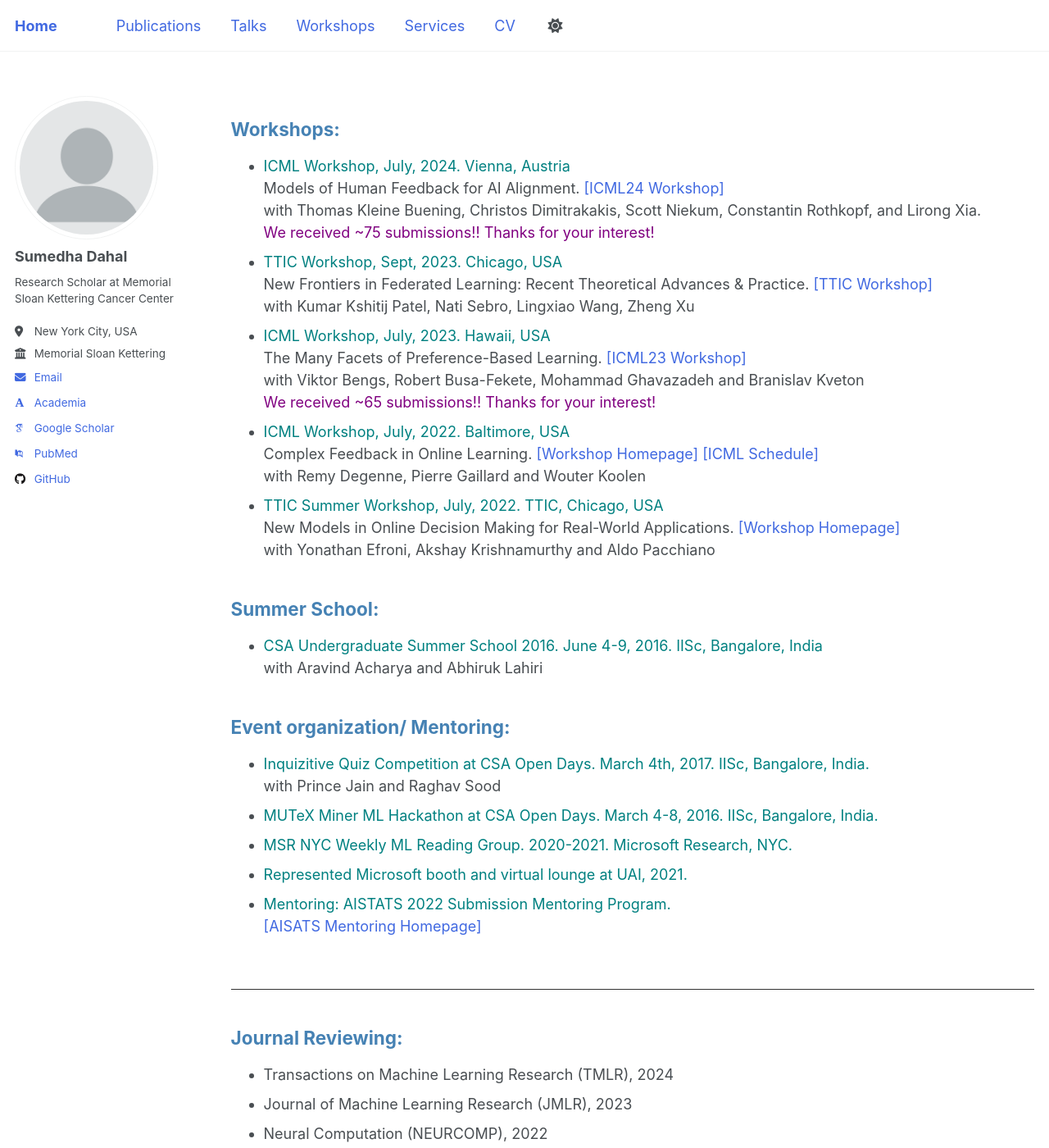
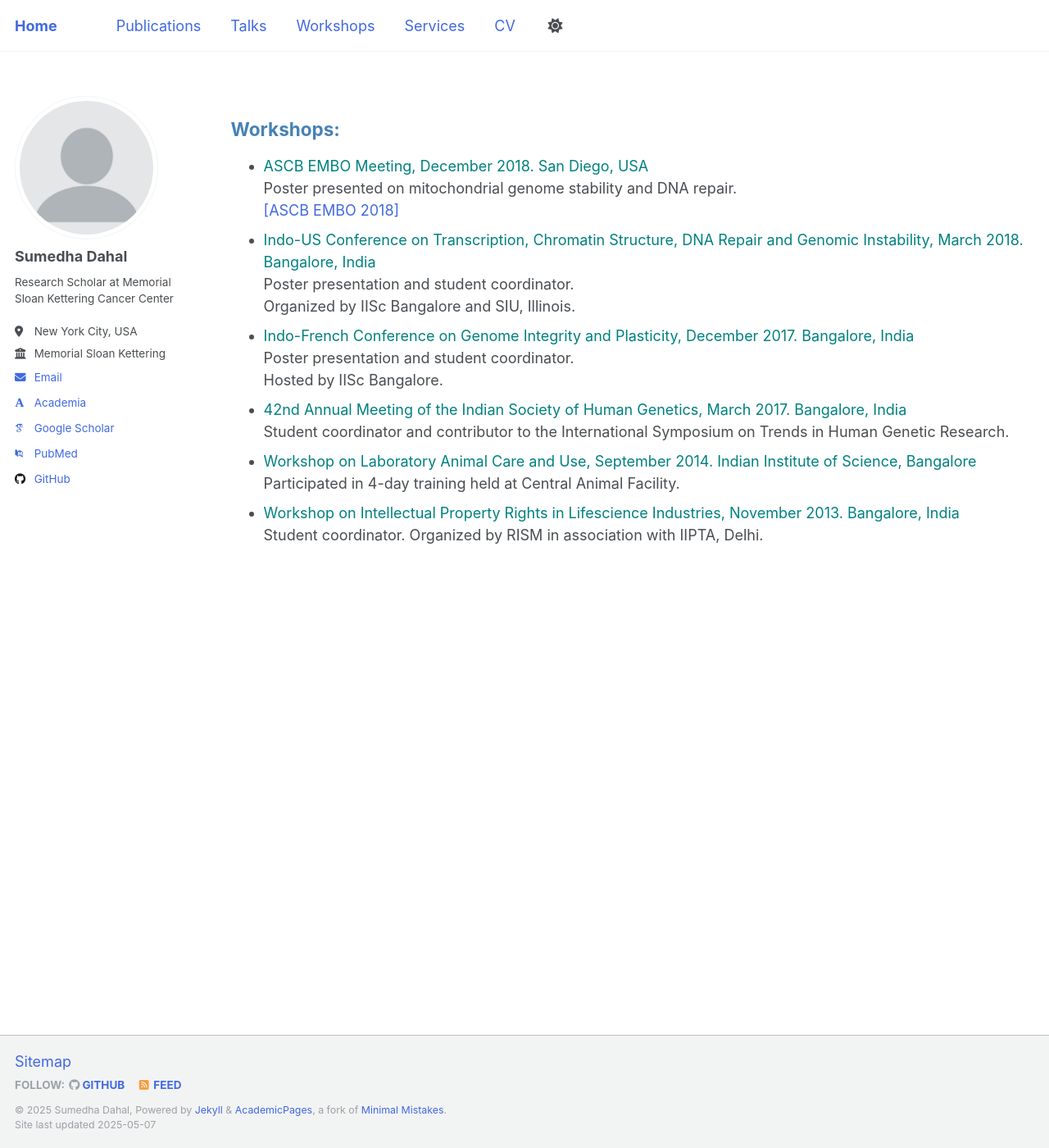
Before and after one commit to Sumu54/Sumu54.github.io, a Jekyll site: the page built from _pages/workshops.md, in a window 1280 px wide and 1400 px high. Shown: the whole window at 82% size. Built offline with Jekyll 4.4.1, drawn with Linux system fonts in a browser that asks for light colours; some web fonts are replaced; some of the changed text lies outside the part shown.

Commit message:
Update workshops.md

```diff
--- a/_pages/workshops.md
+++ b/_pages/workshops.md
@@ -40,95 +40,35 @@ a:active {
 
 <ul style="margin:1;padding:1">
 
- <li> <font color="#008080">ICML Workshop, July, 2024. Vienna, Austria</font>
-  <br> Models of Human Feedback for AI Alignment.  <a href="https://sites.google.com/view/mhf-icml2024" target="_blank" LINK="red"> [ICML24 Workshop] </a>
-  <br>  with Thomas Kleine Buening, Christos Dimitrakakis, Scott Niekum, Constantin Rothkopf, and Lirong Xia.
-  <br> <font color="#800080">We received ~75 submissions!! Thanks for your interest!</font>
-  <!-- <br> <font color="#800080">CFP out now! Please submit your work: </font> <a href="https://sites.google.com/view/mhf-icml2024/call-for-papers?authuser=0" target="_blank" LINK="red">[here]</a>. -->
+ <li> <font color="#008080">ASCB EMBO Meeting, December 2018. San Diego, USA</font>
+  <br> Poster presented on mitochondrial genome stability and DNA repair.
+  <br> <a href="https://www.ascb.org/event/2018ascbembo/" target="_blank" LINK="red">[ASCB EMBO 2018]</a>
   </li>
 
-  <li> <font color="#008080">TTIC Workshop, Sept, 2023. Chicago, USA</font>
-  <br> New Frontiers in Federated Learning: Recent Theoretical Advances & Practice.  <a href="https://sites.google.com/view/tticfl-summerworkshop2023/home?authuser=0" LINK="red"> [TTIC Workshop] </a>
-  <br>  with Kumar Kshitij Patel, Nati Sebro, Lingxiao Wang, Zheng Xu
+ <li> <font color="#008080">Indo-US Conference on Transcription, Chromatin Structure, DNA Repair and Genomic Instability, March 2018. Bangalore, India</font>
+  <br> Poster presentation and student coordinator.
+  <br> Organized by IISc Bangalore and SIU, Illinois.
   </li>
 
-  <li> <font color="#008080">ICML Workshop, July, 2023. Hawaii, USA</font>
-  <br> The Many Facets of Preference-Based Learning.  <a href="https://sites.google.com/view/mfpl-icml-2023" target="_blank" LINK="red"> [ICML23 Workshop] </a>
-  <br>  with Viktor Bengs, Robert Busa-Fekete, Mohammad Ghavazadeh and Branislav Kveton
-  <br> <font color="#800080">We received ~65 submissions!! Thanks for your interest!</font>
+ <li> <font color="#008080">Indo-French Conference on Genome Integrity and Plasticity, December 2017. Bangalore, India</font>
+  <br> Poster presentation and student coordinator.
+  <br> Hosted by IISc Bangalore.
   </li>
 
-  <li> <font color="#008080">ICML Workshop, July, 2022. Baltimore, USA</font>
-   <br>Complex Feedback in Online Learning.  <a href="https://cfol-workshop.github.io/" target="_blank" LINK="red"> [Workshop Homepage] </a> <a href="https://icml.cc/Conferences/2022/Schedule?showEvent=13466" target="_blank" LINK="red"> [ICML Schedule]</a>
-  <br>  with Remy Degenne, Pierre Gaillard and Wouter Koolen
-  <!-- <br> <b><font color="#800080">Submit your best work!</font></b> -->
+ <li> <font color="#008080">42nd Annual Meeting of the Indian Society of Human Genetics, March 2017. Bangalore, India</font>
+  <br> Student coordinator and contributor to the International Symposium on Trends in Human Genetic Research.
   </li>
 
-   <li> <font color="#008080">TTIC Summer Workshop, July, 2022. TTIC, Chicago, USA</font>
-   <br>New Models in Online Decision Making for Real-World Applications.  <a href="https://sites.google.com/view/new-ml-model/home" target="_blank" LINK="red"> [Workshop Homepage] </a>
-  <br>  with Yonathan Efroni, Akshay Krishnamurthy and Aldo Pacchiano
-  <!-- <br> <b><font color="#800080">Submit your posters! Call for Open Problems!</font></b> -->
+ <li> <font color="#008080">Workshop on Laboratory Animal Care and Use, September 2014. Indian Institute of Science, Bangalore</font>
+  <br> Participated in 4-day training held at Central Animal Facility.
   </li>
+
+ <li> <font color="#008080">Workshop on Intellectual Property Rights in Lifescience Industries, November 2013. Bangalore, India</font>
+  <br> Student coordinator. Organized by RISM in association with IIPTA, Delhi.
+  </li>
+
 </ul>
 
-<h2 style="color:SteelBlue;" vspace="0px;">Summer School:</h2>
-<ul style="margin:1;padding:1">
-   <li> <font color="#008080"> CSA Undergraduate Summer School 2016. June 4-9, 2016. IISc, Bangalore, India</font>
-   <br>  with Aravind Acharya and Abhiruk Lahiri</li>
-</ul>
-
-<h2 style="color:SteelBlue;" vspace="0px;">Event organization/ Mentoring:</h2>
-<ul style="margin:1;padding:1">
-   <li> <font color="#008080"> Inquizitive Quiz Competition at CSA Open Days. March 4th, 2017. IISc, Bangalore, India. </font>
-   <br>  with Prince Jain and Raghav Sood</li>
-   <li> <font color="#008080"> MUTeX Miner ML Hackathon at CSA Open Days. March 4-8, 2016. IISc, Bangalore, India. </font></li>
-   <li> <font color="#008080"> MSR NYC Weekly ML Reading Group. 2020-2021. Microsoft Research, NYC. </font></li>
-   <li> <font color="#008080"> Represented Microsoft booth and virtual lounge at UAI, 2021.</font></li>
-   <li> <font color="#008080"> Mentoring: AISTATS 2022 Submission Mentoring Program. </font>
-   <br> <a href="http://aistats.org/aistats2022/mentorship.html" target="_blank" LINK="red"> [AISATS Mentoring Homepage]</a></li>
-</ul>
-
- <!--    <li> <font color="#008080"> MSR, NYC ML Weekly Reading Group Meeting. Aug 2020-July 2021.</li> -->
-<br>
-<hr style="height:1px;border:none;color:#333;background-color:#333;" />
-<h2 style="color:SteelBlue;" vspace="0px;">Journal Reviewing:</h2>
-
-<ul style="margin:1;padding:1">
-  <li>Transactions on Machine Learning Research (TMLR), 2024</li>
-  <li>Journal of Machine Learning Research (JMLR), 2023</li>
-  <li>Neural Computation (NEURCOMP), 2022</li>
-  <li>Journal of Machine Learning Research (JMLR), 2021</li>
-  <li>Information Processing Letters, ScienceDirect, 2023</li>
-  <li>Machine Learning (MACH) Journal, 2022 </li>
-</ul>
-
-<hr style="height:1px;border:none;color:#333;background-color:#333;" />
-<h2 style="color:SteelBlue;" vspace="0px;">Conference Area Chair:</h2>
-
-<ul style="margin:1;padding:1">
-  <li>Neural Information Processing Systems (NeurIPS): <font color="#008080">2023, 2024, 2025</font></li>
-  <li>Uncertainty in Artificial Intelligence (UAI): <font color="#008080">2024</font></li>
-  <li>International Conference of Machine Learning (ICML): <font color="#008080">2025</font></li>
-  <li>International Conference on Learning Representations (ICLR): <font color="#008080">2024, 2025</font></li>
-  <li>Artificial Intelligence and Statistics (AIStats): <font color="#008080">2024, 2025</font></li>
-</ul>
-
-
-<hr style="height:1px;border:none;color:#333;background-color:#333;" />
-<h2 style="color:SteelBlue;" vspace="0px;">Conference Reviewing:</h2>
-
-<ul style="margin:1;padding:1">
-  <li>Symposium on Discrete Algorithms (SODA): <font color="#008080"> 2024 </font></li>
-  <li>International Conference on Machine Learning (ICML): <font color="#008080">2019-2023</font></li>
-  <li>International Conference on Learning Representations (ICLR): <font color="#008080">2020-2023</font></li>
-  <li>Neural Information Processing Systems (NeurIPS): <font color="#008080">2020-2022, 2024</font></li>
-  <li>International Conference on Artificial Intelligence and Statistics (AISTATS): <font color="#008080">2019, 2023</font></li>
-  <li>Conference on Learning Theory (COLT): <font color="#008080">2020-2022</font></li>
-  <li>Algorithmic Learning Theory (ALT): <font color="#008080">2021 </font></li>
-  <li>Association for the Advancement of Artificial Intelligence (AAAI): <font color="#008080">2020-2022</font></li>
-  <li>International Joint Conference on Artificial Intelligence (IJCAI): <font color="#008080">2020-2021</font></li>
-  <li>ACM India Joint International Conference on Data Science & Management of Data (CODS-COMAD): <font color="#008080">2018-2019</font></li>
-</ul>
 
 
 </body>
```
